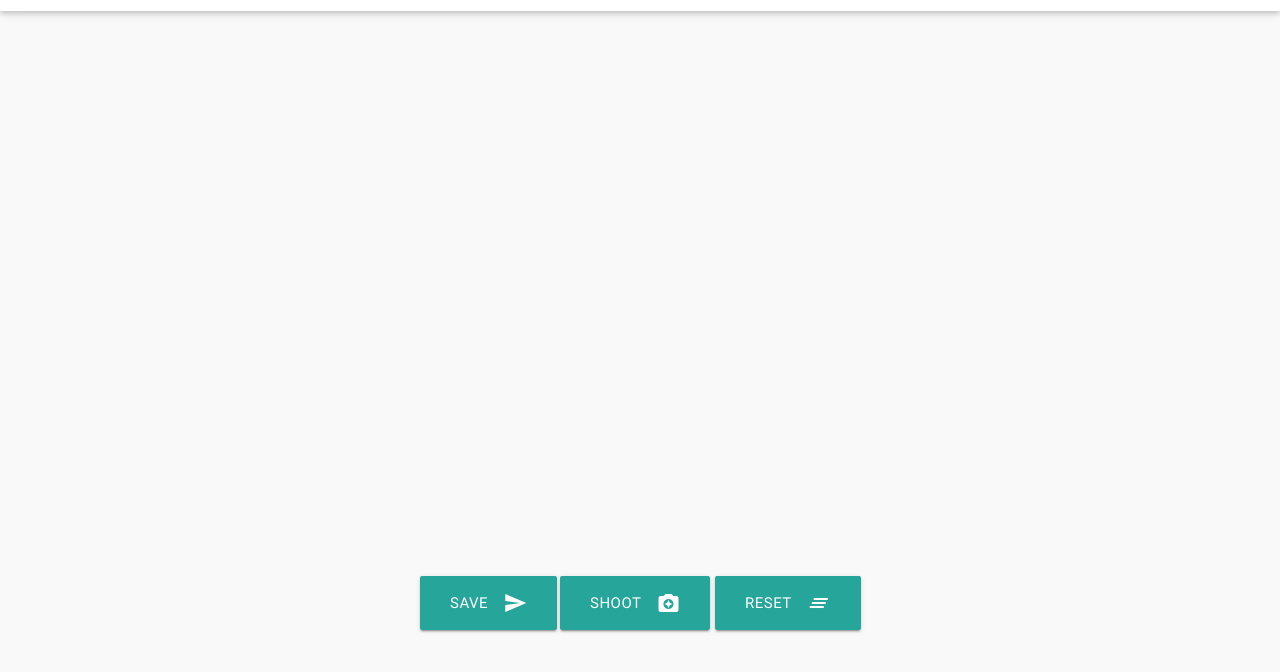
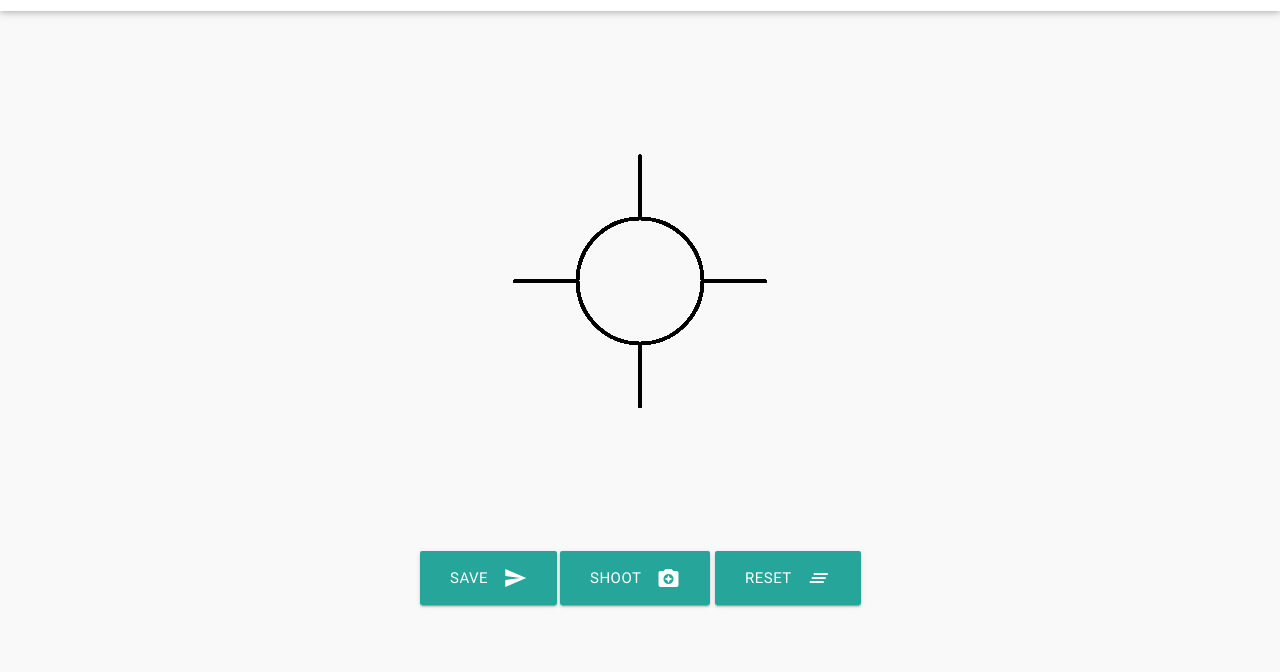
Before and after one commit to projet-ISEN/html5-apn, a website: page index.html in a window 1280 px wide. Shown: the part 34-706 px from the top of the page. Drawn offline with nearby package versions, Linux system fonts and the light colour scheme.

Commit message:
good canvas size

```diff
--- a/css/default.css
+++ b/css/default.css
@@ -7,10 +7,10 @@ body {
     overflow-x: hidden;
 }
 
-      #video {
+/*#video {
 width: 100%;
 height: 35rem;
-      }
+}*/
 /*      #shoot {
         position: fixed;
         bottom : 0;
@@ -21,11 +21,14 @@ body {
         bottom: 0;
         right: 0;
       }*/
-      #target,canvas {
-        position: absolute;
+#canvas {
+    /*position: absolute;*/
     top: 0;
     height: 100%;
     text-align: center;
+}
+video {
+    display: none;
 }
       .row, .col.s12 {
         position: relative;
@@ -34,10 +37,6 @@ body {
     position: relative;
 }
 
-#canvas{
-    width: 100%;
-    height: 35rem;
-}
 .col.s12{
     display: flex;
     justify-content: center;
--- a/index.html
+++ b/index.html
@@ -20,10 +20,9 @@
 		</nav>
 		<div class="container main">
 			<div class="row">
-				<div class="col s12">
-					<video id="video" width="1500" height="1500" autoplay></video>
-					<canvas id="target" width="500" height="500"></canvas>
-					<canvas id="canvas" width="1500" height="1500"></canvas>
+				<div id="canvasRow" class="col s12">
+					<canvas id="canvas" width="500" height="500"></canvas>
+					<video id="video" width="500" height="500" autoplay></video>
 				</div>
 			</div>
             <div class="row">
--- a/main.js
+++ b/main.js
@@ -1,6 +1,6 @@
 // Grab elements, create settings, etc.
+let canvas = document.getElementById('canvas');
 let video = document.getElementById('video');
-let canvas = document.getElementById('canvas');
 let shootButton = document.getElementById("shoot");
 let resetButton = document.getElementById("reset");
 let saveButton = document.getElementById("save");
@@ -9,8 +9,6 @@ let picLat = document.getElementById("picLat");
 let picAlt = document.getElementById("picAlt");
 let picDate = document.getElementById("picDate");
 let context = canvas.getContext('2d');
-let target = document.getElementById("target");
-let targetContext = target.getContext('2d');
 let dateField = document.getElementById("infos");
 let carouselselector = $(".carousel");
 /**
@@ -20,12 +18,8 @@ let position = {};
 let map = {};
 let mapMarkers = [];
 
-/**
- * Prevent bad things
- */
-video.addEventListener('canplay', (event) => {
-    event.preventDefault();
-});
+let stateStream = true;
+let lastImageRedraw = false;
 
 /**
  * Init DB
@@ -54,6 +48,34 @@ db.pics.toArray( (pics) => {
 
 } );
 
+/**
+ *
+ */
+function drawTarget() {
+    let unitHeight = canvas.height / 8;
+    let unitWidth  = canvas.width / 8;
+    context.lineCap = 'round';
+    context.lineWidth = 3;
+    // Circle
+    context.beginPath();
+    context.arc(canvas.width / 2, canvas.height / 2, canvas.width / 8, 0, 2*Math.PI);
+    context.stroke();
+    // Vertical axes
+    context.moveTo(2*unitWidth, 4*unitHeight);
+    context.lineTo(3*unitWidth, 4*unitHeight);
+    context.stroke();
+    context.moveTo(5*unitWidth, 4*unitHeight);
+    context.lineTo(6*unitWidth, 4*unitHeight);
+    context.stroke();
+    // Horizontal axes
+    context.moveTo(4*unitWidth, 2*unitHeight);
+    context.lineTo(4*unitWidth, 3*unitHeight);
+    context.stroke();
+    context.moveTo(4*unitWidth, 5*unitHeight);
+    context.lineTo(4*unitWidth, 6*unitHeight);
+    context.stroke();
+}
+
 
 /**
  * Request and start Camera
@@ -64,31 +86,27 @@ navigator.getUserMedia({
 }, (stream) => {
 
     video.src = URL.createObjectURL(stream);
-    let unitHeight = target.height / 8;
-    let unitWidth  = target.width / 8;
-    targetContext.lineCap = 'round';
-    targetContext.lineWidth = 3;
-    // Circle
-    targetContext.beginPath();
-    targetContext.arc(target.width / 2, target.height / 2, target.width / 8, 0, 2*Math.PI);
-    targetContext.stroke();
-    // Vertical axes
-    targetContext.moveTo(2*unitWidth, 4*unitHeight);
-    targetContext.lineTo(3*unitWidth, 4*unitHeight);
-    targetContext.stroke();
-    targetContext.moveTo(5*unitWidth, 4*unitHeight);
-    targetContext.lineTo(6*unitWidth, 4*unitHeight);
-    targetContext.stroke();
-    // Horizontal axes
-    targetContext.moveTo(4*unitWidth, 2*unitHeight);
-    targetContext.lineTo(4*unitWidth, 3*unitHeight);
-    targetContext.stroke();
-    targetContext.moveTo(4*unitWidth, 5*unitHeight);
-    targetContext.lineTo(4*unitWidth, 6*unitHeight);
-    targetContext.stroke();
+    video.play();
+
 }, (err) => {
   console.error("Your browser doesn't support this feature", err);
 });
+
+function drawCamera() {
+    window.requestAnimationFrame(drawCamera);
+    if(stateStream) {
+        context.drawImage(video, 0, 0, canvas.width, canvas.height);
+        context.drawImage(video, 0, 0, canvas.width, canvas.height);
+        drawTarget();
+    } else {
+        if (!lastImageRedraw) {
+            context.drawImage(video, 0, 0, canvas.width, canvas.height);
+            lastImageRedraw = true;
+        }
+    }
+}
+
+window.requestAnimationFrame(drawCamera);
 
 /**
  *
@@ -119,8 +137,9 @@ document.getElementsByClassName("carousel")[0].addEventListener("click", (e) =>
 shootButton.addEventListener("click", (e) => {
 
     // Display
-    let now = Math.round(Date.now()/1000);
-    context.drawImage(video, 0, 0, canvas.width, canvas.height);
+    stateStream = false;
+    let now = Date.now();
+    context.drawImage(video, 0, 0, video.width, video.height);
     picLong.innerHTML = position.longitude;
     picLat.innerHTML = position.latitude;
     //picAlt.innerHTML = position.altitude;
@@ -154,7 +173,8 @@ shootButton.addEventListener("click", (e) => {
  */
 resetButton.addEventListener('click', (e) => {
 
-    context.clearRect(0, 0, canvas.width, canvas.height);
+    //context.clearRect(0, 0, canvas.width, canvas.height);
+    stateStream = true;
     picLong.innerHTML = "";
     picLat.innerHTML = "";
     picAlt.innerHTML = "";
@@ -250,7 +270,7 @@ window.onload = () => {
     }
 
     // SERVICE WORKER
-    if('serviceWorker' in navigator) {
+    /*if('serviceWorker' in navigator) {
         navigator.serviceWorker.register('/sw.js', {
             scope: '/',
             insecure: true
@@ -261,7 +281,7 @@ window.onload = () => {
         navigator.serviceWorker.ready.then((registration) => {
             console.info('Service Worker Ready');
         });
-    }
+    }*/
 }
 
 /**
@@ -282,3 +302,9 @@ function addMarker(lat, lng, content) {
     mapMarkers.push(tmpMarker);
     tmpMarker.addTo(map);
 }
+
+function resize() {
+    //canvas.width = document.getElementById('canvasRow').width();
+}
+window.onersize = resize;
+resize();
```
Lines whose indentation alone changed are shown as unchanged.
